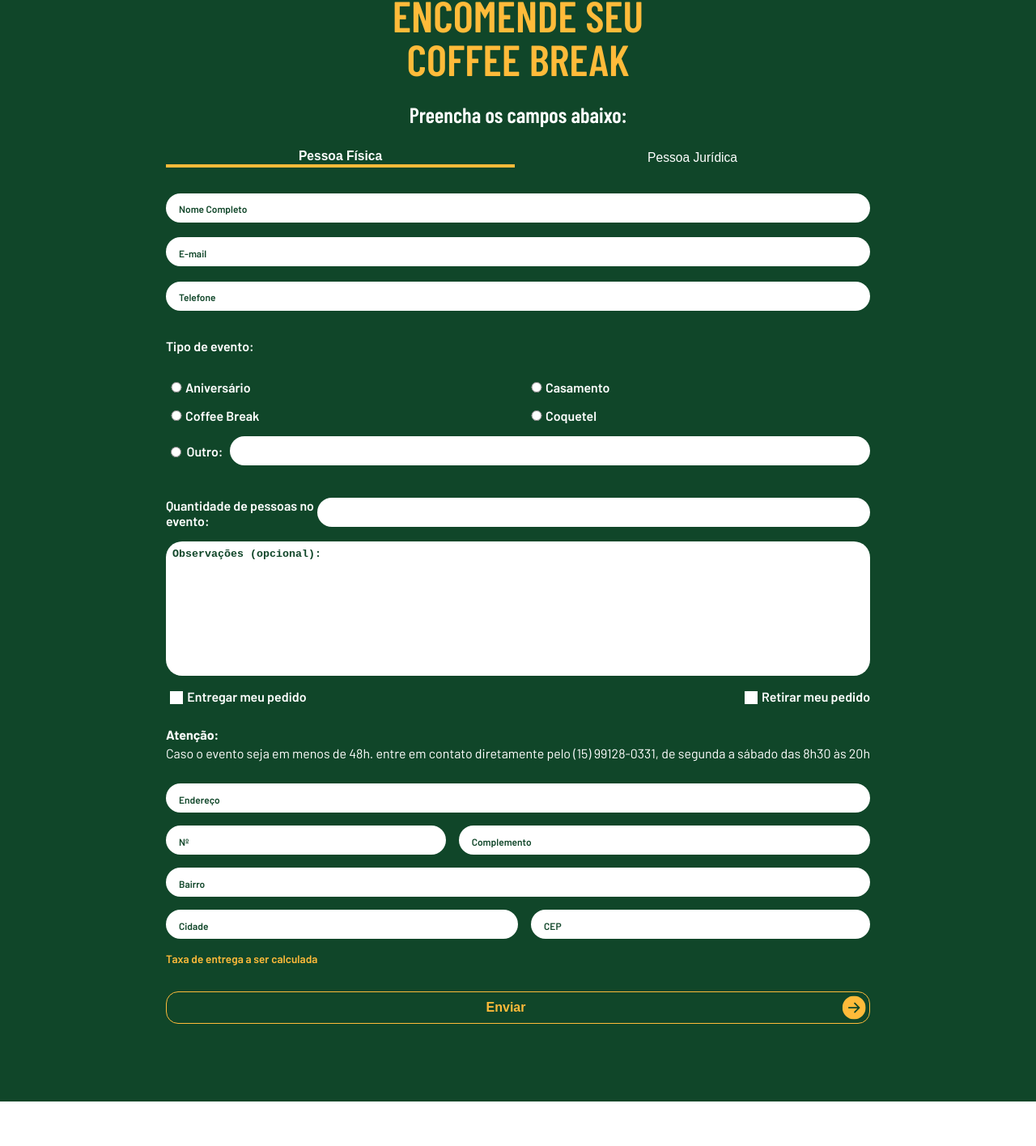
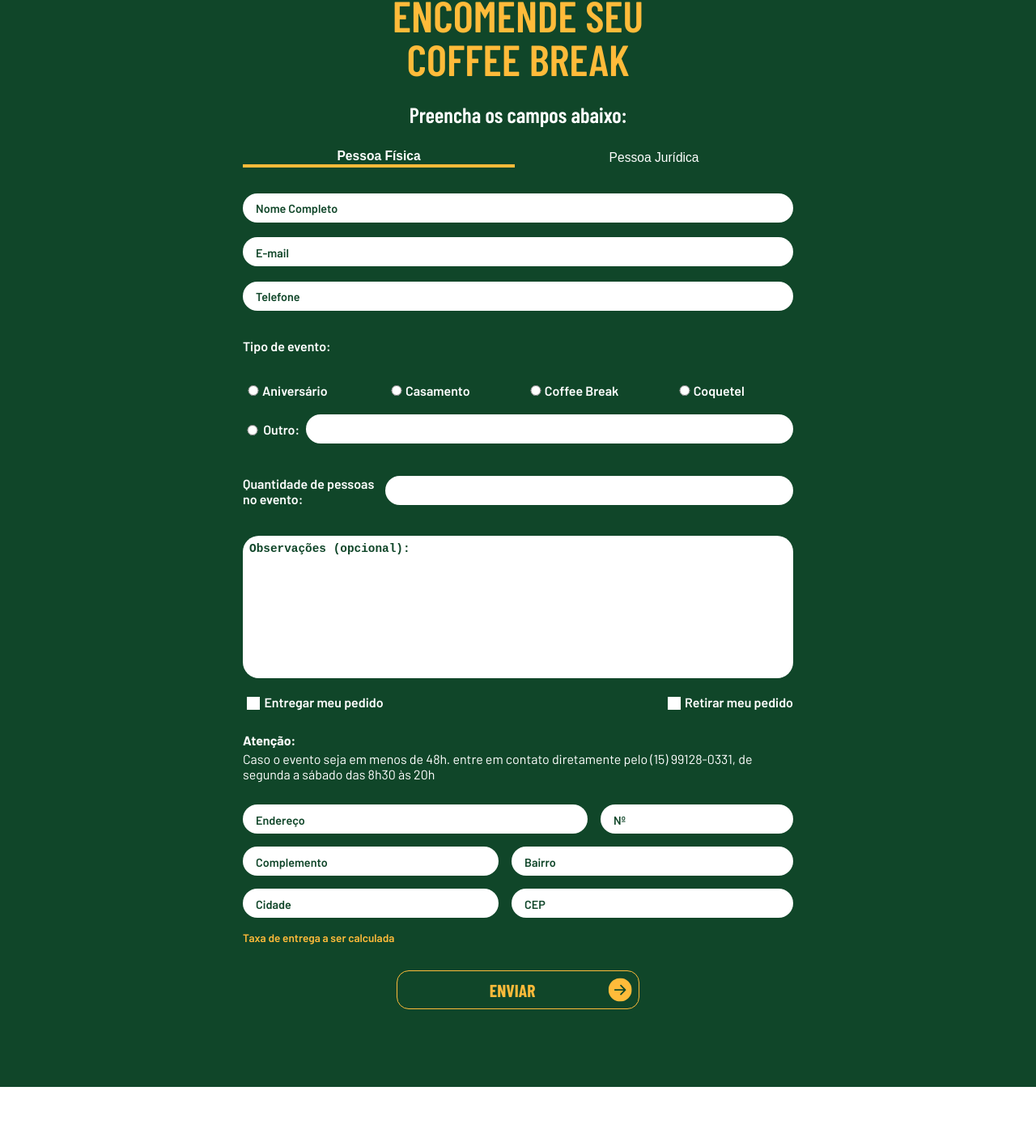
Before and after one commit to h-nriquevieira/padaria-santa-rosalia, a React (Create React App) app: page / in a window 1280 px wide. Shown: the part 2652-4068 px from the top of the page at 81% size. Built offline with nearby package versions, Linux system fonts and the light colour scheme.

Commit message:
Finish desktop layout on form

```diff
--- a/src/components/Encomende/Forms/Forms.css
+++ b/src/components/Encomende/Forms/Forms.css
@@ -42,6 +42,10 @@ input::placeholder {
 
 .evento--title {
   grid-area: title;
+}
+
+.radio-and-label input:checked + label {
+  color: var(--clr-secondary);
 }
 
 .radio-and-label:nth-of-type(1) {
@@ -271,3 +275,67 @@ input[name="unidade"]:checked + label img {
 
   font-weight: var(--font-bold);
 }
+
+@media only screen and (min-width: 1024px) {
+  input::placeholder,
+  textarea {
+    font-size: .9rem
+  }
+
+  form {
+    max-width: 680px;
+  }
+
+  .juridica {
+    width: 680px;
+  }
+
+  .juridica p {
+    font-size: 1.4rem;
+  }
+
+  .juridica button {
+    min-width: 280px;
+  }
+
+  .fisica--tipo-de-evento {
+    grid-template-areas: "title . . ."
+                         "one two three four"
+                         "five five five five";
+    row-gap: 1.25rem;
+  }
+
+  textarea {
+    margin-top: 1.25rem;
+  }
+
+  .entregar {
+    margin-top: 1.25rem;
+  }
+
+  .address {
+    grid-template-areas: "end end end end end num"
+                         "comp comp comp bai bai bai"
+                         "cid cid cid cep cep cep"
+                         "p p p p p p";
+  }
+
+  .form--btn {
+    max-width: 300px;
+    font-size: 1.35rem;
+    text-transform: uppercase;
+    font-family: var(--font-primary);
+    letter-spacing: 15%;
+    padding: .5rem
+  }
+
+  .form--btn span {
+    position: relative;
+    left: .5rem;
+  }
+
+  input[name="unidade"] + label {
+    max-width: 300px;
+    margin: 0 auto;
+  }
+}
```
